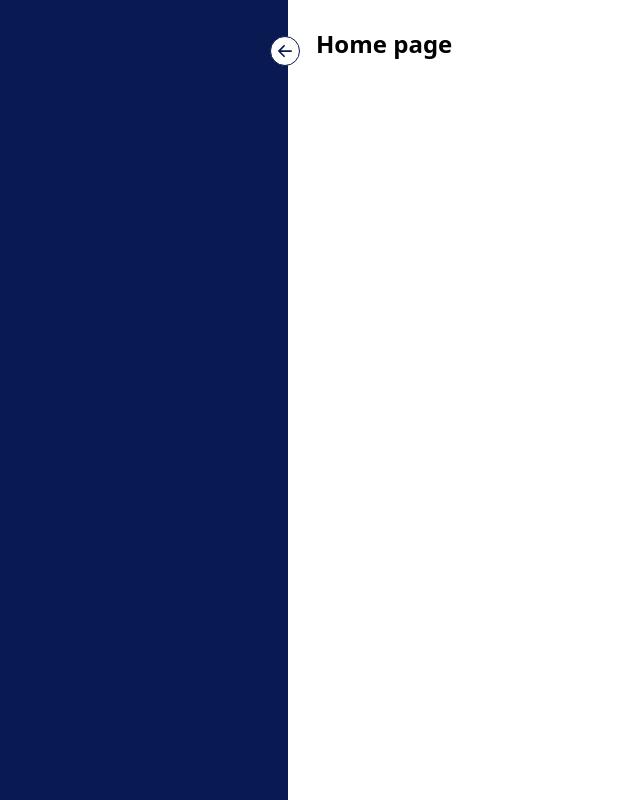
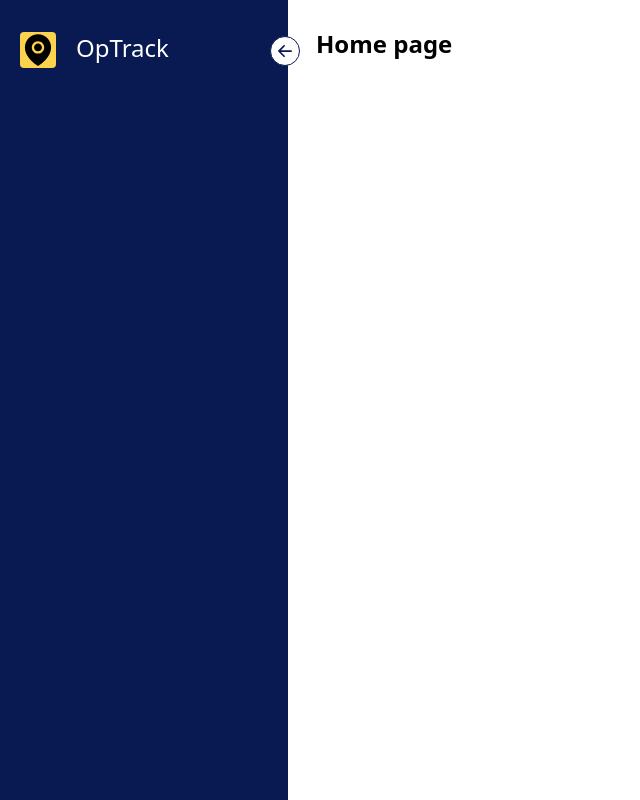
Before and after one commit to Banitongwa7/optrack, a Next.js app: page / in a window 1280 px wide. Shown: the whole page, without its empty margins (0-640 px from the left). Built offline with nearby package versions, Linux system fonts and the light colour scheme.

Commit message:
update page.js

```diff
--- a/src/app/page.js
+++ b/src/app/page.js
@@ -1,6 +1,7 @@
 'use client'
 import { BsArrowLeftShort } from "react-icons/bs";
 import { useState } from "react";
+import {AiFillEnvironment} from "react-icons/ai"
 
 
 
@@ -8,9 +9,19 @@ export default function Home() {
   const [open, setOpen] = useState(true)
   return (
     <div className="flex ">
-      <div className={`bg-dark-purple h-screen p-5 pt-8 relative ${open ? "w-72" : "w-20"}`}>
-        <BsArrowLeftShort className="bg-white text-dark-purple rounded-full text-3xl absolute -right-3 top-9 border border-dark-purple cursor-pointer" onClick={() => setOpen(!open)}/>
+      <div className={`bg-dark-purple h-screen p-5 pt-8 relative duration-300 ${open ? "w-72" : "w-20"}`}>
+        <BsArrowLeftShort className={`bg-white text-dark-purple rounded-full text-3xl absolute -right-3 top-9 border border-dark-purple cursor-pointer ${!open && "rotate-180"}`} onClick={() => setOpen(!open)}/>
+        <div className="inline-flex">
+          <AiFillEnvironment className={`bg-amber-300 rounded text-4xl block cursor-pointer float-left duration-500 ${open && "rotate-[360deg]"}`}/>
+          <h1 className={`text-white origin-left font-medium text-2xl duration-300 ml-5 ${!open && "scale-0"}`}>OpTrack</h1>
+        </div>
       </div>
+
+
+
+
+
+
       <div className="p-7">
         <h1 className="text-2xl font-semibold">Home page</h1>
       </div>
```
